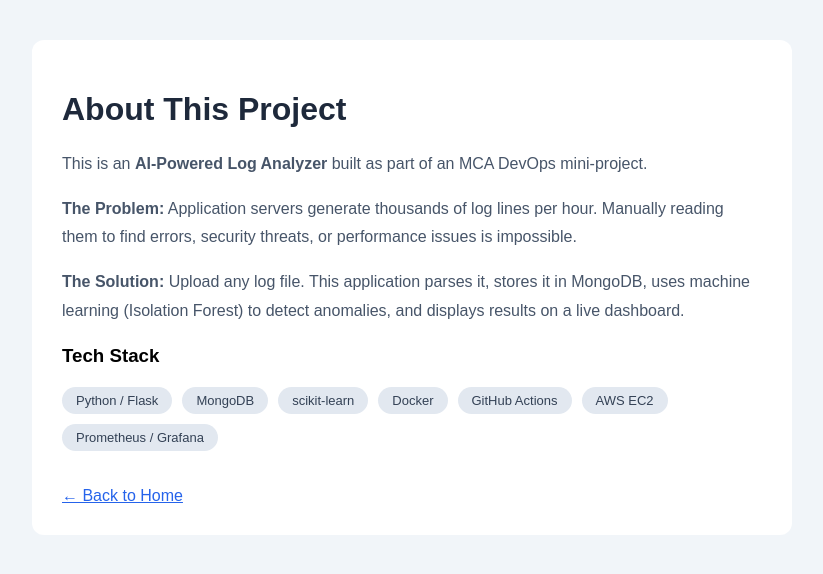
After one commit to AmbekarDarshana/log-analyzer, a Flask app: template templates/about.html in a window 1280 px wide. The commit adds this page. Shown: the top 574 px of the page, without its empty margins (228-1051 px from the left). Run offline with Flask 3, Linux system fonts and the light colour scheme; the template is opened without the code that fills it, so the values that code supplies are empty.

Commit message:
Add Mongo persistence and dashboard

```diff
--- a/app.py
+++ b/app.py
@@ -1,51 +1,74 @@
-from flask import Flask, render_template, request
-from parser import parse_file
+from flask import Flask, render_template, request, redirect, url_for
+from parser import parse_file, parse_line
+from db import save_logs, get_all_logs, get_log_counts
 
 app = Flask(__name__)
 
 
 @app.route('/')
 def home():
+    """Main upload page."""
     return render_template('index.html')
 
 
 @app.route('/about')
 def about():
-    return "This is a log analyzer project. I am learning DevOps!"
+    """About page."""
+    return render_template('about.html')  # We'll create this template soon
 
 
 @app.route('/upload', methods=['POST'])
 def upload():
-    # 1. Get the file and read it
+    """
+    Handles log file upload.
+    Flow: receive file → parse lines → save to DB → show results.
+    """
+    # 1. Get the uploaded file
     uploaded_file = request.files['logfile']
+
+    if not uploaded_file.filename:
+        return redirect(url_for('home'))
+
+    # 2. Read and parse
     content = uploaded_file.read().decode('utf-8')
     raw_lines = content.splitlines()
-
-    # 2. Parse every line
     logs = parse_file(raw_lines)
 
-    # 3. Count each level
-    count_info = 0
-    count_warn = 0
-    count_error = 0
+    # 3. Save to MongoDB
+    saved_count = save_logs(logs)
 
-    for log in logs:
-        if log['level'] == 'INFO':
-            count_info += 1
-        elif log['level'] == 'WARN':
-            count_warn += 1
-        elif log['level'] == 'ERROR':
-            count_error += 1
+    # 4. Get updated counts from DB
+    counts = get_log_counts()
 
-    # 4. Render the results page, handing it our data
+    # 5. Render the same results template, now showing DB-backed data
     return render_template(
         'results.html',
         filename=uploaded_file.filename,
         logs=logs,
         total=len(logs),
-        count_info=count_info,
-        count_warn=count_warn,
-        count_error=count_error
+        count_info=counts['INFO'],
+        count_warn=counts['WARN'],
+        count_error=counts['ERROR'],
+        total_saved=saved_count
+    )
+
+
+@app.route('/dashboard')
+def dashboard():
+    """
+    Shows ALL logs ever uploaded (persistent view from MongoDB).
+    This is the "memory" of your application.
+    """
+    all_logs = get_all_logs()
+    counts = get_log_counts()
+
+    return render_template(
+        'dashboard.html',
+        logs=all_logs,
+        total=len(all_logs),
+        count_info=counts['INFO'],
+        count_warn=counts['WARN'],
+        count_error=counts['ERROR']
     )
 
 
--- /dev/null
+++ b/db.py
@@ -0,0 +1,86 @@
+"""
+db.py — Handles all communication with MongoDB.
+Keeps database logic separate from web logic.
+"""
+
+from pymongo import MongoClient
+
+# Connection details
+MONGO_URI = "mongodb://localhost:27017/"
+DATABASE_NAME = "log_analyzer_db"
+COLLECTION_NAME = "logs"
+
+
+def get_collection():
+    """
+    Connects to MongoDB and returns the logs collection.
+    Think of this as "opening the correct filing cabinet drawer."
+    """
+    client = MongoClient(MONGO_URI)
+    db = client[DATABASE_NAME]
+    return db[COLLECTION_NAME]
+
+
+def save_logs(logs):
+    """
+    Takes a list of parsed log dictionaries and inserts them into MongoDB.
+    Returns the count of inserted documents.
+    """
+    collection = get_collection()
+
+    if not logs:
+        return 0
+
+    # insert_many() adds multiple documents at once (faster than one by one)
+    result = collection.insert_many(logs)
+    return len(result.inserted_ids)
+
+
+def get_all_logs():
+    """
+    Returns ALL logs from the database, newest first.
+    Used for the dashboard/view-all page.
+    """
+    collection = get_collection()
+
+    # find() with no arguments = "give me everything"
+    # sort by _id in descending order (-1) = newest first
+    return list(collection.find().sort("_id", -1))
+
+
+def get_log_counts():
+    """
+    Counts logs by level (INFO, WARN, ERROR).
+    Returns a dictionary like: {"INFO": 15, "WARN": 3, "ERROR": 2}
+    """
+    collection = get_collection()
+
+    counts = {"INFO": 0, "WARN": 0, "ERROR": 0}
+
+    # MongoDB aggregation pipeline - counts each level automatically
+    pipeline = [
+        {"$group": {
+            "_id": "$level",      # Group by the 'level' field
+            "count": {"$sum": 1}   # Count how many in each group
+        }}
+    ]
+
+    results = collection.aggregate(pipeline)
+
+    for result in results:
+        level = result["_id"]
+        count = result["count"]
+        if level in counts:
+            counts[level] = count
+
+    return counts
+
+
+def clear_all_logs():
+    """
+    Deletes all logs from the database.
+    Useful for testing/resetting.
+    """
+    collection = get_collection()
+    result = collection.delete_many({})
+    return result.deleted_count
--- a/requirements.txt
+++ b/requirements.txt
@@ -1,7 +1,9 @@
 blinker==1.9.0
 click==8.5.0
+dnspython==2.9.0
 Flask==3.1.3
 itsdangerous==2.2.0
 Jinja2==3.1.6
 MarkupSafe==3.0.4
+pymongo==4.19.0
 Werkzeug==3.1.9
--- /dev/null
+++ b/templates/about.html
@@ -0,0 +1,46 @@
+<!DOCTYPE html>
+<html lang="en">
+<head>
+    <meta charset="UTF-8">
+    <title>About - Log Analyzer</title>
+    <style>
+        body { font-family: Arial; background: #f1f5f9; margin: 0; padding: 40px; }
+        .container { max-width: 700px; margin: 0 auto; background: white; padding: 30px; border-radius: 12px; }
+        h1 { color: #1e293b; }
+        p { color: #475569; line-height: 1.8; }
+        a { color: #2563eb; }
+        .tech-stack { display: flex; gap: 10px; flex-wrap: wrap; margin-top: 20px; }
+        .badge { padding: 6px 14px; border-radius: 20px; font-size: 13px; background: #e2e8f0; color: #334155; }
+    </style>
+</head>
+<body>
+    <div class="container">
+        <h1>About This Project</h1>
+
+        <p>This is an <strong>AI-Powered Log Analyzer</strong> built as part of
+        an MCA DevOps mini-project.</p>
+
+        <p><strong>The Problem:</strong> Application servers generate thousands of
+        log lines per hour. Manually reading them to find errors, security threats,
+        or performance issues is impossible.</p>
+
+        <p><strong>The Solution:</strong> Upload any log file. This application
+        parses it, stores it in MongoDB, uses machine learning (Isolation Forest)
+        to detect anomalies, and displays results on a live dashboard.</p>
+
+        <h3>Tech Stack</h3>
+        <div class="tech-stack">
+            <span class="badge">Python / Flask</span>
+            <span class="badge">MongoDB</span>
+            <span class="badge">scikit-learn</span>
+            <span class="badge">Docker</span>
+            <span class="badge">GitHub Actions</span>
+            <span class="badge">AWS EC2</span>
+            <span class="badge">Prometheus / Grafana</span>
+        </div>
+
+        <br><br>
+        <a href="/">← Back to Home</a>
+    </div>
+</body>
+</html>
--- a/templates/index.html
+++ b/templates/index.html
@@ -56,6 +56,12 @@
             patterns in application log files.
         </p>
 
+<p style="margin-top: 30px;">
+    <a href="/dashboard" style="color: #2563eb; text-decoration: none;">
+        🔍 View all stored logs (Dashboard)
+    </a>
+</p>
+
         <div class="status">
             ✅ Application is running successfully
         </div>
```
Also changed, not shown: templates/dashboard.html (added, +99 -0 lines), test_mongo.py (added, +29 -0 lines).
